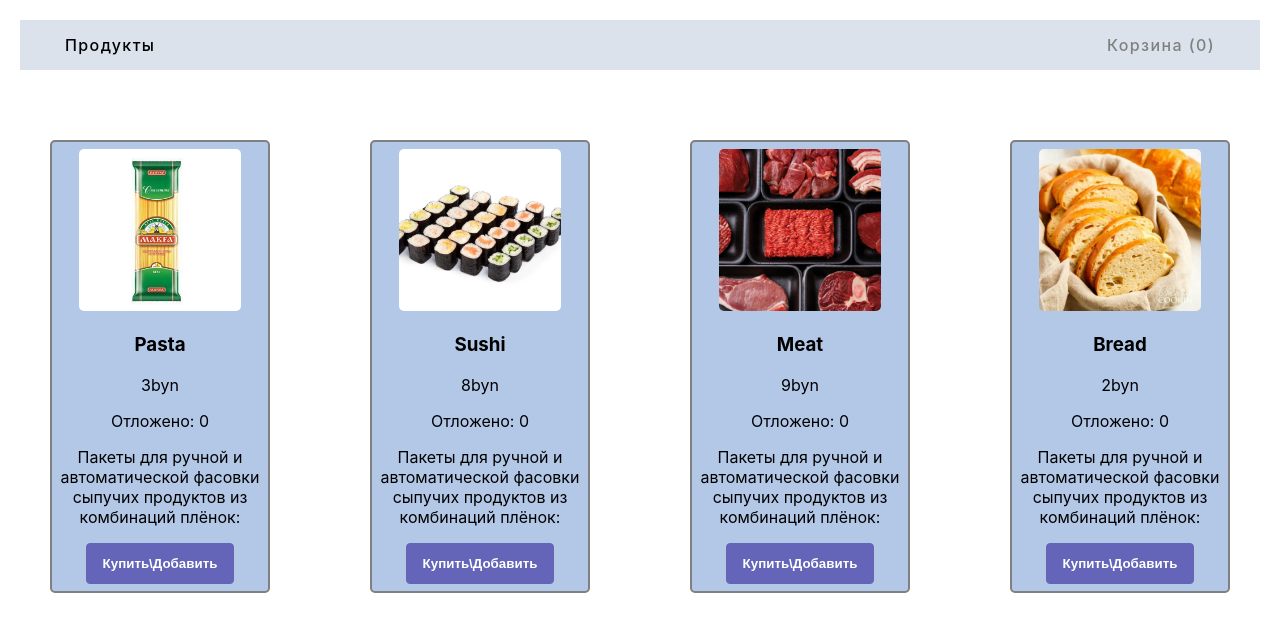
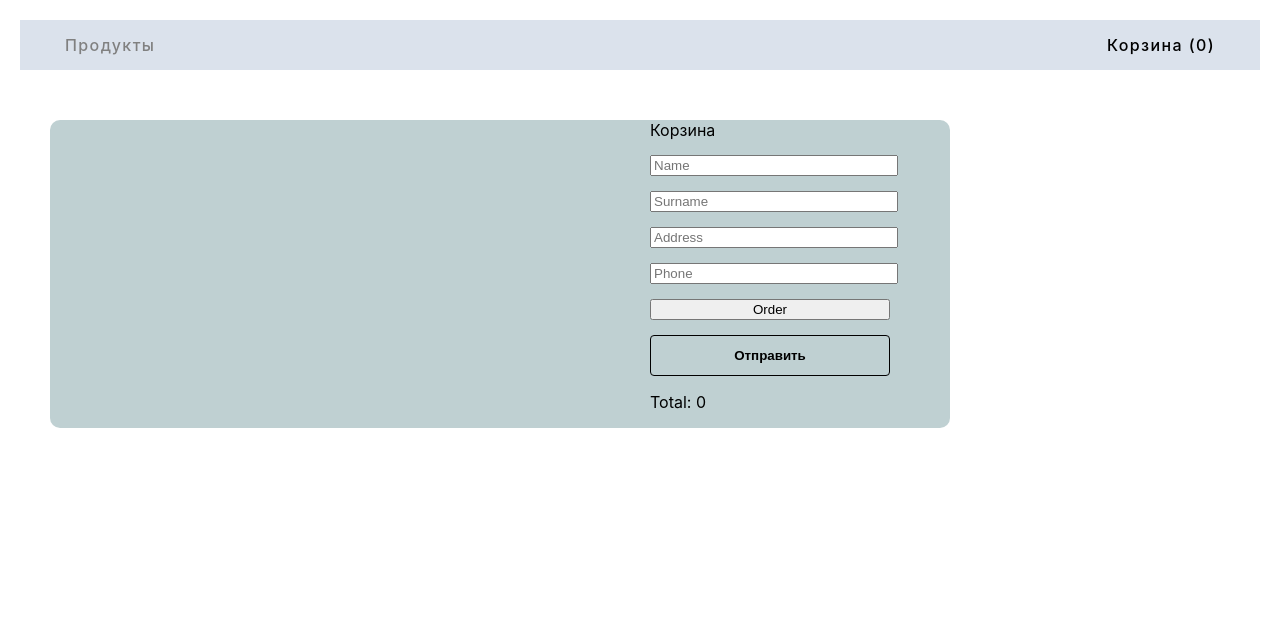
Before and after one commit to Aloxan12/ShopTest, a React (Create React App) app: page /basket in a window 1280 px wide. Before the commit this address led to /product. Shown: the top 632 px of the page. Built offline with nearby package versions, Linux system fonts and the light colour scheme.

Commit message:
refactor

```diff
--- a/src/AppRouter.tsx
+++ b/src/AppRouter.tsx
@@ -25,7 +25,7 @@ export const AppRouter = () => {
     return (
         <React.Fragment>
             {route.map((item, index) => {
-                return <Route path={item.path} render={() => item.component} key={`route - ${index}`}/>
+                return <Route path={item.path} exact render={() => item.component} key={`route - ${index}`}/>
             })}
         </React.Fragment>
     );
```
Also changed, not shown: 1 other file (tests, documents, lock files or other folders).
